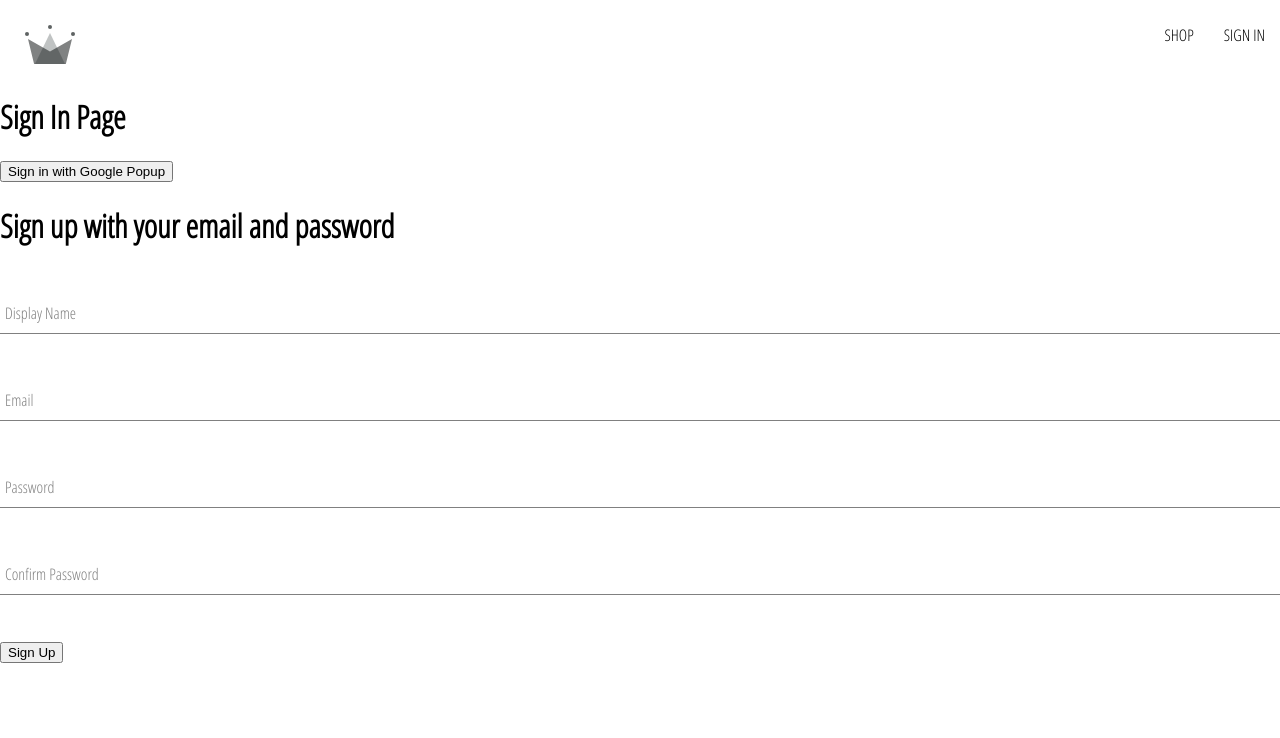
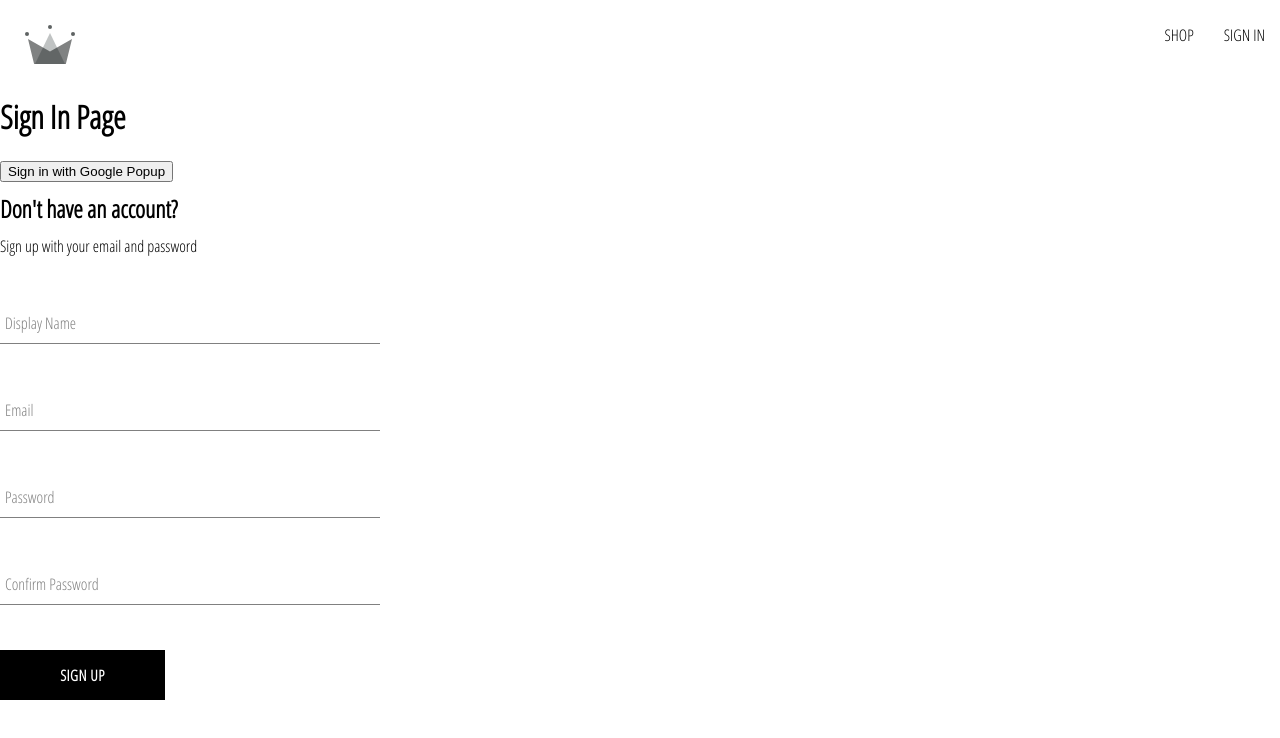
Before and after one commit to Kwiasek/crwn-clothing, a React (Create React App) app: page /sign-in in a window 1280 px wide. Shown: the top 738 px of the page. Built offline with nearby package versions, Linux system fonts and the light colour scheme.

Commit message:
created sign up component, the form input component,  button component

```diff
--- /dev/null
+++ b/src/components/button/button.component.jsx
@@ -0,0 +1,18 @@
+import './button.styles.scss'
+
+const BUTTON_TYPE_CLASSES = {
+    google: 'google-sign-in',
+    inverted: 'inverted'
+}
+
+const Button = ({ children, buttonType,...otherProps }) => {
+    return (
+        <button
+        className={`button-container ${BUTTON_TYPE_CLASSES[buttonType]}`}
+        {...otherProps}>
+            {children}
+        </button>
+    )
+}
+
+export default Button;
--- /dev/null
+++ b/src/components/button/button.styles.scss
@@ -0,0 +1,46 @@
+.button-container {
+  min-width: 165px;
+  width: auto;
+  height: 50px;
+  letter-spacing: 0.5px;
+  line-height: 50px;
+  padding: 0 35px 0 35px;
+  font-size: 15px;
+  background-color: black;
+  color: white;
+  text-transform: uppercase;
+  font-family: 'Open Sans Condensed';
+  font-weight: bolder;
+  border: none;
+  cursor: pointer;
+  display: flex;
+  justify-content: center;
+
+  &:hover {
+    background-color: white;
+    color: black;
+    border: 1px solid black;
+  }
+
+  &.google-sign-in {
+    background-color: #4285f4;
+    color: white;
+
+    &:hover {
+      background-color: #357ae8;
+      border: none;
+    }
+  }
+
+  &.inverted {
+    background-color: white;
+    color: black;
+    border: 1px solid black;
+
+    &:hover {
+      background-color: black;
+      color: white;
+      border: none;
+    }
+  }
+}
--- a/src/components/sign-up-form/sign-up-form.component.jsx
+++ b/src/components/sign-up-form/sign-up-form.component.jsx
@@ -1,8 +1,11 @@
 import { useState } from "react";
 
 import FormInput from "../form-input/form-input.component";
+import Button from "../button/button.component";
 
 import { createAuthUserWithEmailAndPassword, createUserDocumentFromAuth } from "../../utils/firebase/firebase.utils";
+
+import './sign-up-form.styles.scss'
 
 const defaultFormFields = {
     displayName: '',
@@ -55,8 +58,9 @@
         setFormFields({...formFields, [name]: value})
     };
     return (
-        <div>
-            <h1>Sign up with your email and password</h1>
+        <div className="sign-up-container">
+            <h2>Don't have an account?</h2>
+            <span>Sign up with your email and password</span>
             <form onSubmit={handleSubmit}>
             <FormInput
             label='Display Name'
@@ -93,7 +97,7 @@
             name='confirmPassword'
             value={confirmPassword}
             />
-            <button type="submit">Sign Up</button>
+            <Button type="submit">Sign Up</Button>
             </form>
         </div>
     )
--- /dev/null
+++ b/src/components/sign-up-form/sign-up-form.styles.scss
@@ -0,0 +1,9 @@
+.sign-up-container {
+    display: flex;
+    flex-direction: column;
+    width: 380px;
+
+    h2 {
+        margin: 10px 0;
+    }
+}
```
